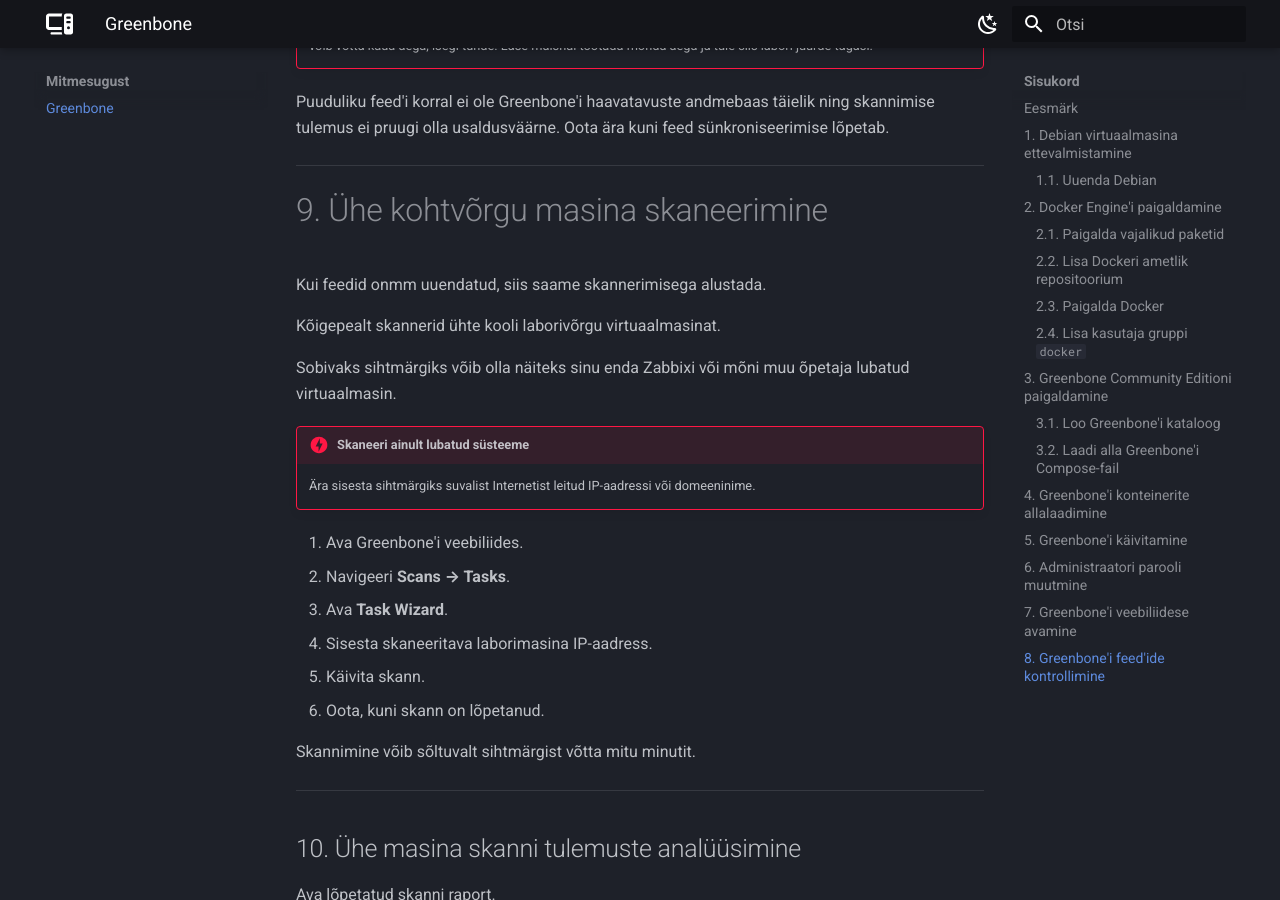
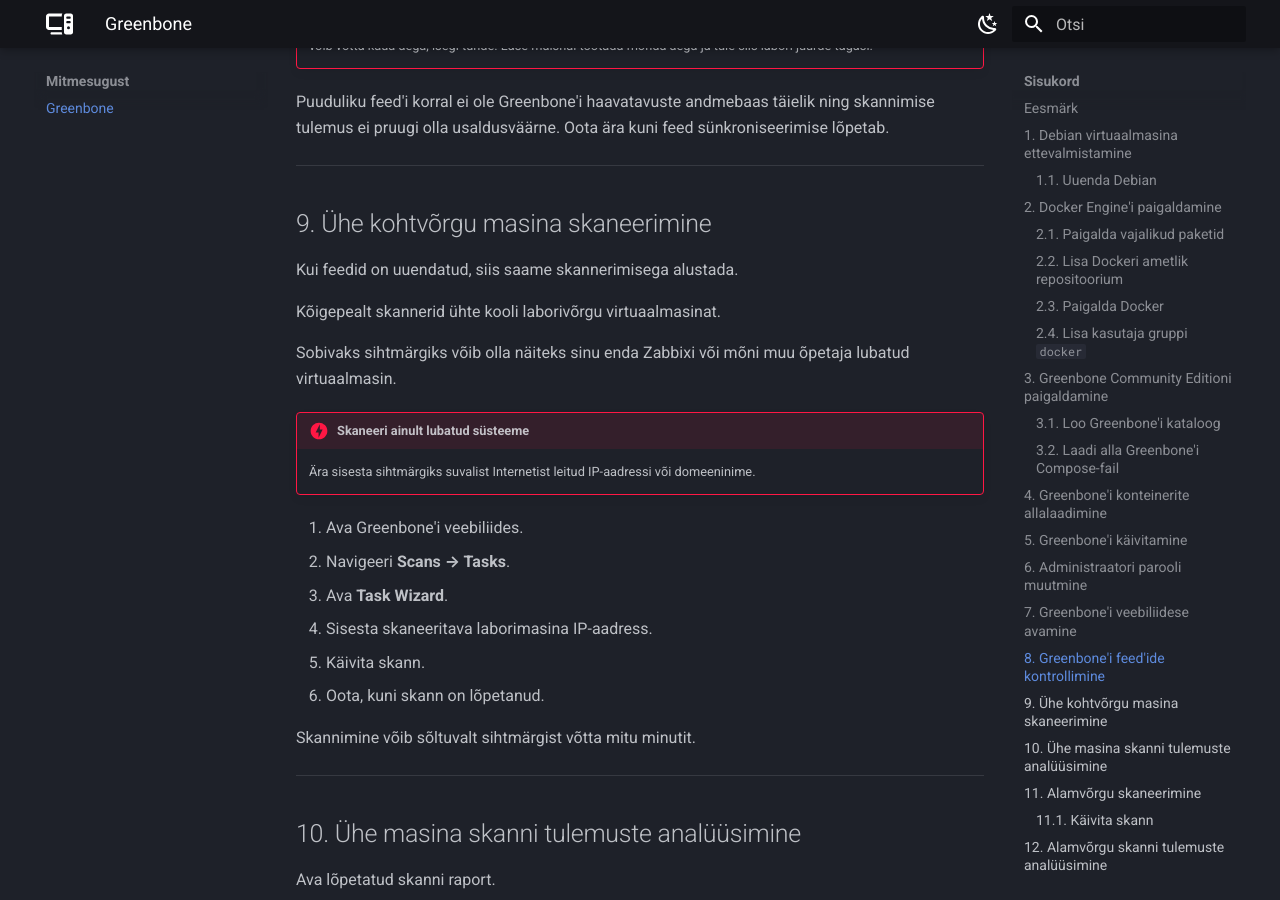
Before and after one commit to priitpaap/priitpaap.github.io, an MkDocs documentation site: the page built from docs/mitmesugust/greenbone.md, in a window 1280 px wide and 900 px high, scrolled down 6657 px. Built offline with MkDocs 1.6.1 and Material for MkDocs 9.7.7, drawn with Linux system fonts in a browser that asks for light colours.

Commit message:
Uuendatud greenbone.md

```diff
--- a/docs/mitmesugust/greenbone.md
+++ b/docs/mitmesugust/greenbone.md
@@ -314,9 +314,9 @@
 
 ------------------------------------------------------------------------
 
-# 9. Ühe kohtvõrgu masina skaneerimine
+## 9. Ühe kohtvõrgu masina skaneerimine
 
-Kui feedid onmm uuendatud, siis saame skannerimisega alustada.
+Kui feedid on uuendatud, siis saame skannerimisega alustada.
 
 Kõigepealt skannerid ühte kooli laborivõrgu virtuaalmasinat.
 
@@ -361,7 +361,7 @@
 
 ------------------------------------------------------------------------
 
-# 11. Alamvõrgu skaneerimine
+## 11. Alamvõrgu skaneerimine
 
 Järgmisena skaneerid ühe IP-aadressi asemel tervet kooli laborivõrgu
 alamvõrku.
@@ -407,7 +407,7 @@
 
 ------------------------------------------------------------------------
 
-# 13. Mõtle ja võrdle
+## 13. Mõtle ja võrdle
 
 Vasta oma töö lõpus lühidalt järgmistele küsimustele.
 
```
